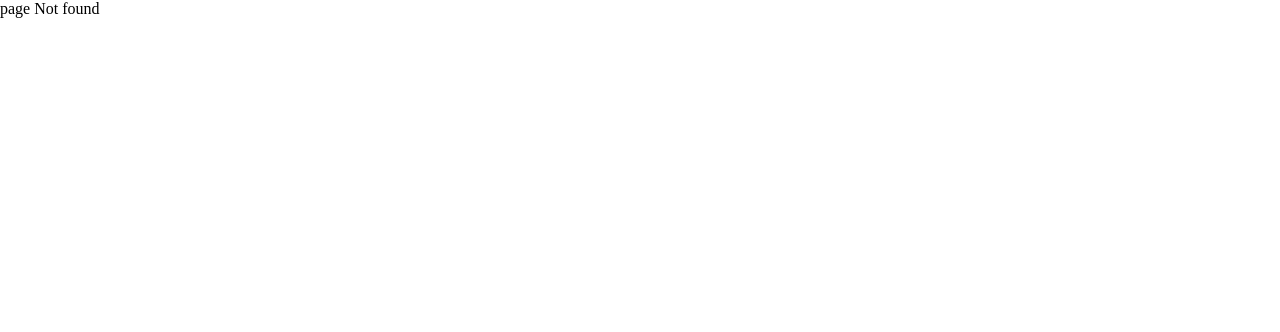
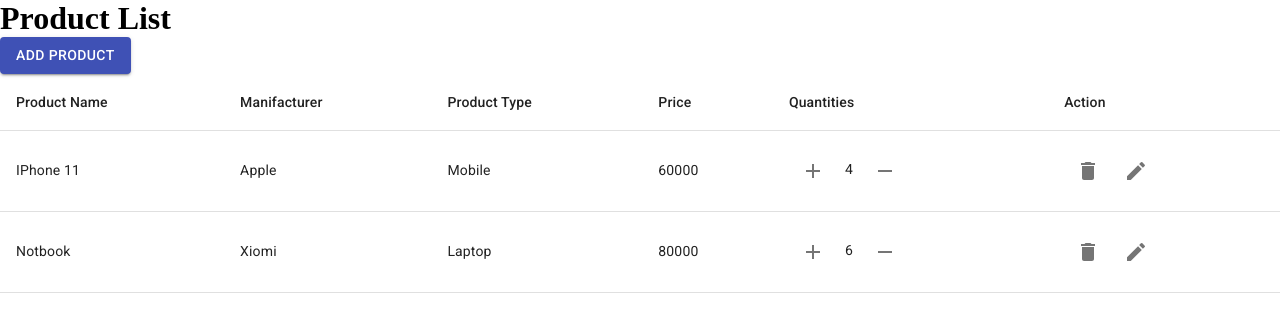
Before and after one commit to imyagnesh/Stridely_react_training, a React app: page /admin in a window 1280 px wide. Before the commit this address had no page. Shown: the top 332 px of the page. Built offline with nearby package versions, Linux system fonts and the light colour scheme; data requests are answered from the project's data file.

Commit message:
commit code

```diff
--- a/db.json
+++ b/db.json
@@ -12,5 +12,53 @@
       "timeStamp": "2021-05-14T06:38:40.824Z",
       "id": 2
     }
+  ],
+  "products": [
+    {
+      "id": 1,
+      "name": "IPhone 11",
+      "manifacturerId": 1,
+      "typeId": 1,
+      "price": "60000",
+      "currency": "INR",
+      "quantities": 4
+    },
+    {
+      "id": 3,
+      "name": "Notbook",
+      "manifacturerId": 3,
+      "typeId": 3,
+      "price": "80000",
+      "currency": "INR",
+      "quantities": 6
+    }
+  ],
+  "productTypes": [
+    {
+      "id": 1,
+      "type": "Mobile"
+    },
+    {
+      "id": 2,
+      "type": "Tablet"
+    },
+    {
+      "id": 3,
+      "type": "Laptop"
+    }
+  ],
+  "manifacturers": [
+    {
+      "id": 1,
+      "manifacturer": "Apple"
+    },
+    {
+      "id": 2,
+      "manifacturer": "Samsung"
+    },
+    {
+      "id": 3,
+      "manifacturer": "Xiomi"
+    }
   ]
 }
--- a/src/App.js
+++ b/src/App.js
@@ -14,62 +14,43 @@
 // Convet Todo application using Hooks
 // Testing Components
 
-import NotFound from 'pages/NotFound';
-import React, { useContext } from 'react';
-import { BrowserRouter as Router, Switch, Route, Link } from 'react-router-dom';
-import AuthRoute from './components/AuthRoute';
-import { AuthProvider, AuthContext } from './context/authContext';
-import route from './route';
+import Navigation from 'components/Navigation';
+import React from 'react';
+import { BrowserRouter as Router, Switch } from 'react-router-dom';
+import { AuthProvider } from './context/authContext';
+import routes from './route';
 
-const Navigation = () => {
-  const [auth, , loding] = useContext(AuthContext);
-  console.log(auth, loding);
-  if (loding) {
-    return <h1>Loading...</h1>;
-  }
-  return (
-    <Switch>
-      {route.map(x => {
-        if (x.authRequire) {
-          return <AuthRoute isAuthenticated={!!auth} {...x} />;
-        }
-        return <Route {...x} />;
-      })}
-      <Route component={NotFound} />
-    </Switch>
-  );
-};
-
-const Header = () => {
-  const [auth] = useContext(AuthContext);
-  if (auth) {
-    return (
-      <nav>
-        <ul>
-          {route.map(x => {
-            if (x.label) {
-              return (
-                <li key={x.path}>
-                  <Link to={x.path}>{x.label}</Link>
-                </li>
-              );
-            }
-            return null;
-          })}
-        </ul>
-      </nav>
-    );
-  }
-  return null;
-};
+// const Header = () => {
+//   const [auth] = useContext(AuthContext);
+//   if (auth) {
+//     return (
+//       <nav>
+//         <ul>
+//           {route.map(x => {
+//             if (x.label) {
+//               return (
+//                 <li key={x.path}>
+//                   <Link to={x.path}>{x.label}</Link>
+//                 </li>
+//               );
+//             }
+//             return null;
+//           })}
+//         </ul>
+//       </nav>
+//     );
+//   }
+//   return null;
+// };
 
 const App = () => (
   <AuthProvider>
     <Router>
-      <div className="container">
-        <Header />
-        <Navigation />
-      </div>
+      <Switch>
+        {routes.map((route, i) => (
+          <Navigation key={i} {...route} />
+        ))}
+      </Switch>
     </Router>
   </AuthProvider>
 );
--- a/src/components/AuthRoute.js
+++ b/src/components/AuthRoute.js
@@ -2,13 +2,12 @@ import React from 'react';
 import { Route, Redirect } from 'react-router-dom';
 import PropTypes from 'prop-types';
 
-const AuthRoute = ({ component: Component, isAuthenticated, ...rest }) => (
+const AuthRoute = ({ component: Component, route, isAuthenticated, ...rest }) => (
   <Route
     {...rest}
     render={props => {
-      console.log(props);
       if (isAuthenticated) {
-        return <Component {...props} />;
+        return <Component {...props} route={route} />;
       }
       return (
         <Redirect
@@ -23,8 +22,21 @@ const AuthRoute = ({ component: Component, isAuthenticated, ...rest }) => (
 );
 
 AuthRoute.propTypes = {
-  component: PropTypes.element.isRequired,
+  component: PropTypes.func.isRequired,
   isAuthenticated: PropTypes.bool.isRequired,
+  route: PropTypes.arrayOf(
+    PropTypes.shape({
+      key: PropTypes.number,
+      path: PropTypes.string,
+      exact: PropTypes.bool,
+      component: PropTypes.func,
+      authRequire: PropTypes.bool,
+    }),
+  ),
+};
+
+AuthRoute.defaultProps = {
+  route: [],
 };
 
 export default AuthRoute;
--- /dev/null
+++ b/src/components/Navigation.js
@@ -0,0 +1,19 @@
+/* eslint-disable react/forbid-prop-types */
+import React from 'react';
+import { Route } from 'react-router-dom';
+import PropTypes from 'prop-types';
+
+const Navigation = ({ path, component: Component, routes, ...rest }) => (
+  <Route path={path} render={props => <Component {...props} routes={routes} {...rest} />} />
+);
+
+Navigation.propTypes = {
+  path: PropTypes.string.isRequired,
+  component: PropTypes.func.isRequired,
+  routes: PropTypes.array,
+};
+Navigation.defaultProps = {
+  routes: [],
+};
+
+export default Navigation;
--- a/src/context/authContext.js
+++ b/src/context/authContext.js
@@ -11,7 +11,6 @@ export const AuthProvider = ({ children }) => {
       try {
         setLoding(true);
         const token = await sessionStorage.getItem('token');
-        console.log(token);
         setAuth(token);
       } catch (error) {
       } finally {
--- /dev/null
+++ b/src/pages/Admin/AddProduct/index.js
@@ -0,0 +1,5 @@
+import React from 'react';
+
+const AddProduct = () => <div>Add Product</div>;
+
+export default AddProduct;
--- /dev/null
+++ b/src/pages/Admin/ProductList/index.js
@@ -0,0 +1,157 @@
+import React, { useCallback, useEffect, useState } from 'react';
+import axiosInstance from 'utils/fetcher';
+import {
+  TableHead,
+  Table,
+  TableContainer,
+  TableRow,
+  TableCell,
+  TableBody,
+  IconButton,
+  Button,
+} from '@material-ui/core';
+import DeleteIcon from '@material-ui/icons/Delete';
+import AddIcon from '@material-ui/icons/Add';
+import RemoveIcon from '@material-ui/icons/Remove';
+import EditIcon from '@material-ui/icons/Edit';
+
+const ProductList = ({ history }) => {
+  const [loading, setLoading] = useState(false);
+  const [products, setProducts] = useState([]);
+  const [productTypes, setProductTypes] = useState([]);
+  const [manifacturers, setManifacturers] = useState([]);
+  const [error, setError] = useState('');
+
+  const loadData = useCallback(async () => {
+    try {
+      setLoading(true);
+      const res = await Promise.all([
+        axiosInstance.get('products'),
+        axiosInstance.get('productTypes'),
+        axiosInstance.get('manifacturers'),
+      ]);
+      setProducts(res[0]);
+      setProductTypes(res[1]);
+      setManifacturers(res[2]);
+      setLoading(false);
+    } catch (err) {
+      setError(err);
+      setLoading(false);
+    }
+  }, []);
+
+  useEffect(() => {
+    loadData();
+  }, [loadData]);
+
+  const removeProduct = useCallback(async id => {
+    try {
+      setLoading(true);
+      await axiosInstance.delete(`products/${id}`);
+      setProducts(data => data.filter(x => x.id !== id));
+      setLoading(false);
+    } catch (err) {
+      setError(err);
+      setLoading(false);
+    }
+  }, []);
+
+  const updateProduct = useCallback(async product => {
+    try {
+      setLoading(true);
+      const res = await axiosInstance.put(`products/${product.id}`, product);
+      setProducts(data => data.map(x => (x.id === product.id ? res : x)));
+      setLoading(false);
+    } catch (err) {
+      setError(err);
+      setLoading(false);
+    }
+  }, []);
+
+  const getProductType = useCallback(
+    id => productTypes.find(x => x.id === id)?.type || '',
+    [productTypes],
+  );
+
+  const getManifacturer = useCallback(
+    id => manifacturers.find(x => x.id === id)?.manifacturer || '',
+    [manifacturers],
+  );
+
+  if (error) {
+    return <h1>{error.message}</h1>;
+  }
+
+  return (
+    <div>
+      <h1>Product List</h1>
+      {loading && <h1>Loading...</h1>}
+      {!loading && (
+        <>
+          <Button
+            variant="contained"
+            color="primary"
+            onClick={() => history.push('/admin/addProduct')}
+          >
+            Add Product
+          </Button>
+          <TableContainer>
+            <Table>
+              <TableHead>
+                <TableRow>
+                  <TableCell>Product Name</TableCell>
+                  <TableCell>Manifacturer</TableCell>
+                  <TableCell>Product Type</TableCell>
+                  <TableCell>Price</TableCell>
+                  <TableCell>Quantities</TableCell>
+                  <TableCell>Action</TableCell>
+                </TableRow>
+              </TableHead>
+              <TableBody>
+                {products.map(product => (
+                  <TableRow key={product.id}>
+                    <TableCell>{product.name}</TableCell>
+                    <TableCell>{getManifacturer(product.manifacturerId)}</TableCell>
+                    <TableCell>{getProductType(product.typeId)}</TableCell>
+                    <TableCell>{product.price}</TableCell>
+                    <TableCell>
+                      <div>
+                        <IconButton
+                          aria-label="add"
+                          onClick={() =>
+                            updateProduct({ ...product, quantities: product.quantities + 1 })
+                          }
+                        >
+                          <AddIcon />
+                        </IconButton>
+                        <span style={{ padding: '0 8px' }}>{product.quantities}</span>
+                        <IconButton
+                          aria-label="remove"
+                          onClick={() =>
+                            updateProduct({ ...product, quantities: product.quantities - 1 })
+                          }
+                        >
+                          <RemoveIcon />
+                        </IconButton>
+                      </div>
+                    </TableCell>
+                    <TableCell>
+                      <IconButton aria-label="delete" onClick={() => removeProduct(product.id)}>
+                        <DeleteIcon />
+                      </IconButton>
+                      <IconButton aria-label="edit">
+                        <EditIcon />
+                      </IconButton>
+                    </TableCell>
+                  </TableRow>
+                ))}
+              </TableBody>
+            </Table>
+          </TableContainer>
+        </>
+      )}
+    </div>
+  );
+};
+
+export default ProductList;
--- /dev/null
+++ b/src/pages/Admin/index.js
@@ -0,0 +1,16 @@
+import Navigation from 'components/Navigation';
+import React from 'react';
+import { Switch, Route } from 'react-router-dom';
+import AddProduct from './AddProduct';
+import ProductList from './ProductList';
+
+const Admin = ({ routes, history }) => (
+  <>
+    <Switch>
+      <Route path="/admin" component={ProductList} />
+      <Route path="/admin/addProduct" component={AddProduct} />
+    </Switch>
+  </>
+);
+
+export default Admin;
--- a/src/route.js
+++ b/src/route.js
@@ -1,35 +1,38 @@
-import About from 'pages/About';
+import Admin from 'pages/Admin';
+import AddProduct from 'pages/Admin/AddProduct';
+import ProductList from 'pages/Admin/ProductList';
 import Home from 'pages/Home';
 import Login from 'pages/Login';
-import Users from 'pages/Users';
 
 export default [
   {
-    key: 'login',
+    path: '/',
+    exact: true,
+    label: 'Home',
+    component: Home,
+  },
+  {
     path: '/login',
     component: Login,
   },
   {
-    key: 1,
-    path: '/',
+    path: '/admin',
     exact: true,
-    label: 'Home',
-    component: Home,
-    authRequire: true,
-  },
-  {
-    key: 2,
-    path: '/about',
-    label: 'About',
-    component: About,
-    authRequire: true,
-  },
-  {
-    key: 3,
-    path: '/users',
-    exact: true,
-    label: 'Users',
-    component: Users,
-    authRequire: true,
+    component: Admin,
+    routes: [
+      {
+        path: '/admin',
+        exact: true,
+        component: ProductList,
+      },
+      {
+        path: '/admin/addproduct',
+        component: AddProduct,
+      },
+      {
+        path: '/admin/updateproduct/:id',
+        component: AddProduct,
+      },
+    ],
   },
 ];
--- a/src/utils/fetcher.js
+++ b/src/utils/fetcher.js
@@ -1,7 +1,7 @@
 import axios from 'axios';
 
 const axiosInstance = axios.create({
-  baseURL: 'https://1cb61110a6ad.ngrok.io/',
+  baseURL: 'http://localhost:3000/',
 });
 
 // Add a request interceptor
```
Also changed, not shown: src/pages/Products/index.js (added, +7 -0 lines).
